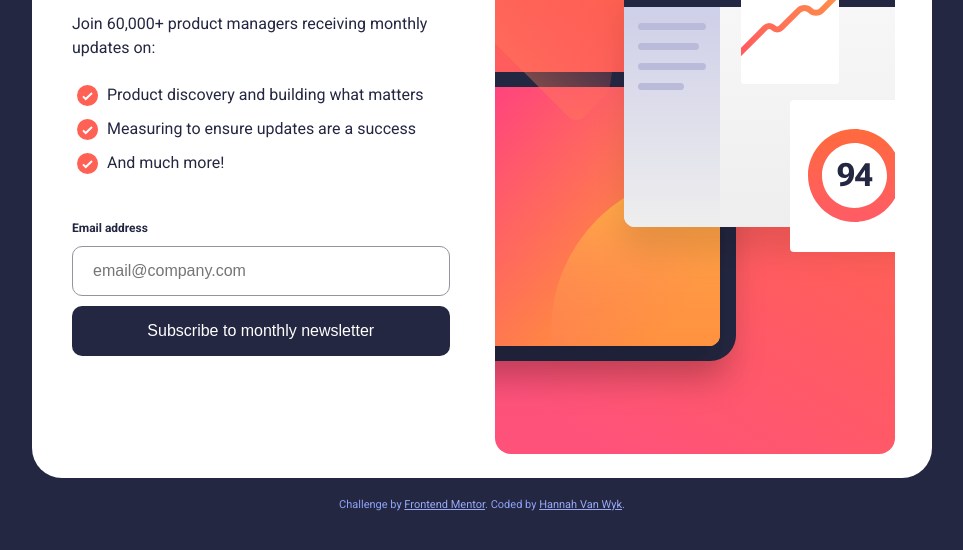
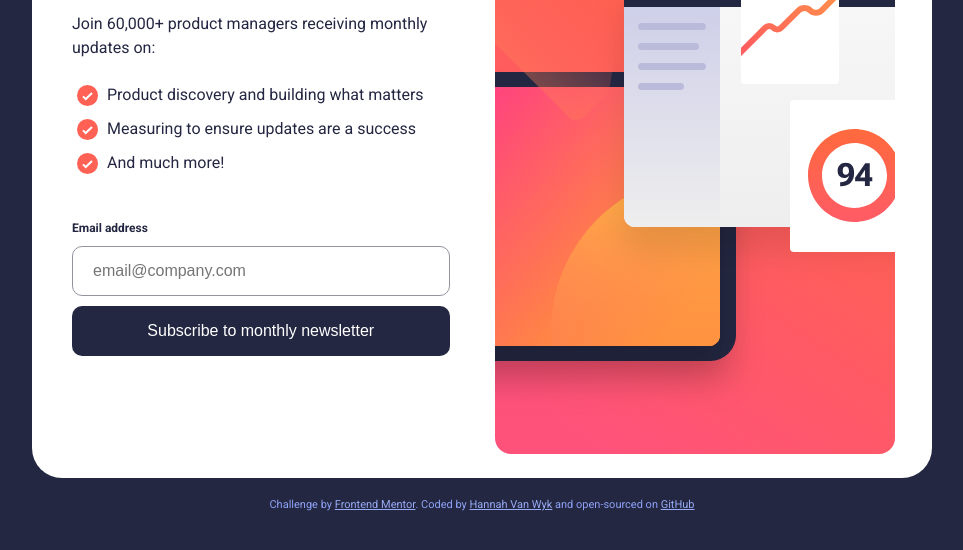
Before and after one commit to hannahvw/newsletter-sign-up-with-success-message-main, a plain HTML site: page index.html in a window 1280 px wide. Shown: the part 224-774 px from the top of the page, without its empty margins (158-1121 px from the left). Drawn offline with Linux system fonts and the light colour scheme.

Commit message:
Update index.html

```diff
--- a/index.html
+++ b/index.html
@@ -79,7 +79,7 @@
         >Frontend Mentor</a
       >. Coded by
       <a href="https://www.frontendmentor.io/profile/hannahvw">Hannah Van Wyk</a
-      >.
+      > and open-sourced on <a href="https://github.com/hannahvw/newsletter-sign-up-with-success-message-main">GitHub</a>
     </div>
     <script src="script.js"></script>
   </body>
```
